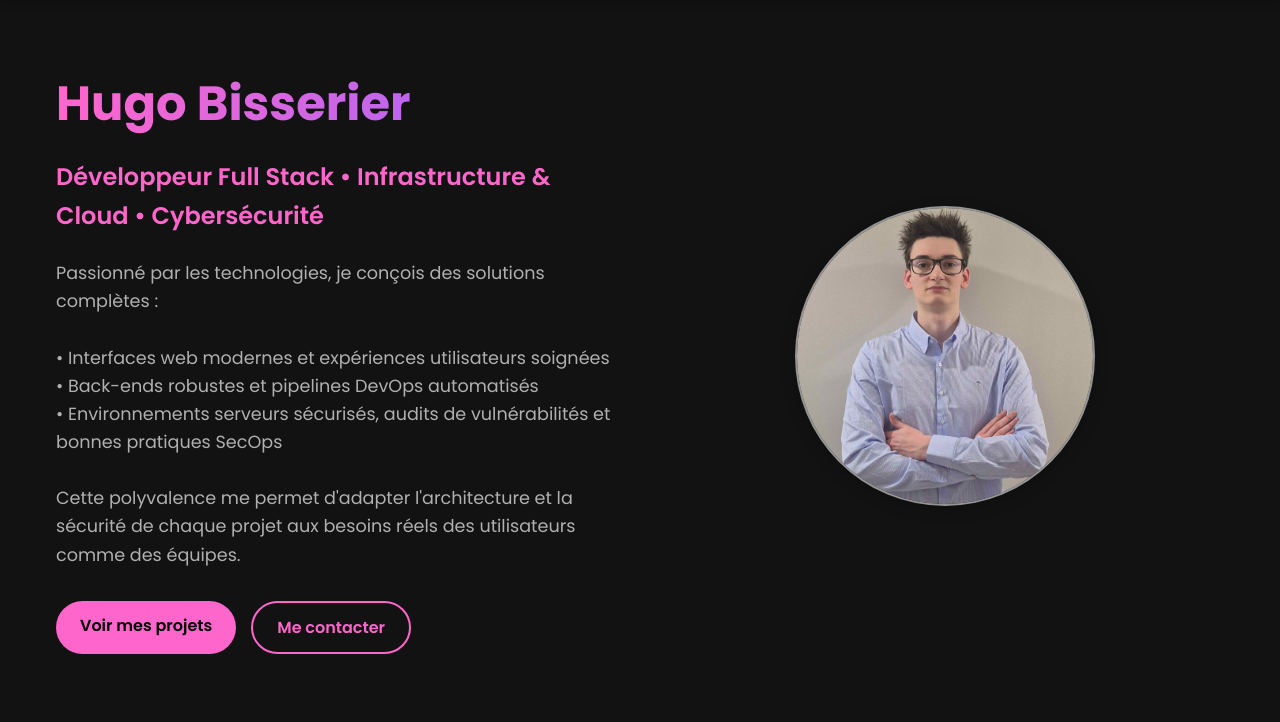
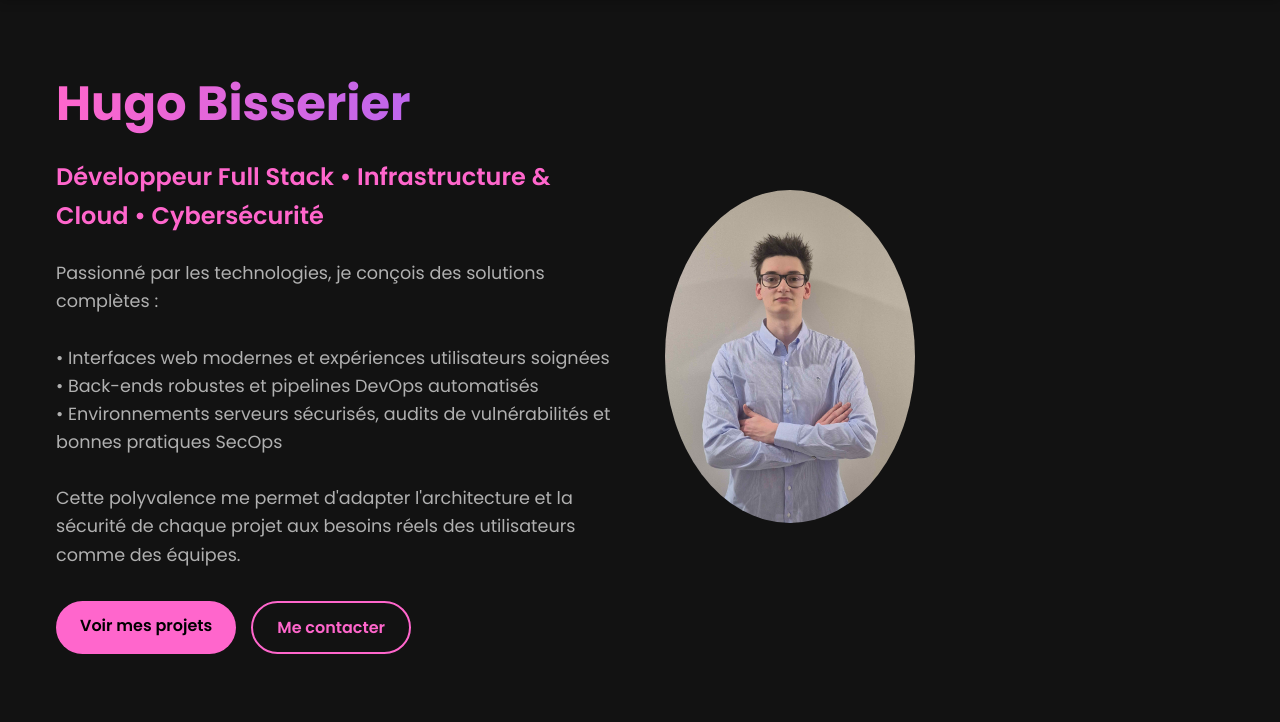
Before and after one commit to MentalOfCrow/dev-portfolio, a PHP site: page / in a window 1280 px wide. Shown: the part 80-802 px from the top of the page. Run offline with PHP 8.4, Linux system fonts and the light colour scheme.

Commit message:
Update home.php

```diff
--- a/views/pages/home.php
+++ b/views/pages/home.php
@@ -16,9 +16,9 @@ $current_page = "home";
                         <a href="/contact" class="btn btn-outline" data-translate="hero_contact_btn">Me contacter</a>
                     </div>
                 </div>
-                <div class="hero-image">
-                    <img src="/assets/images/profile.jpg" alt="Hugo Bisserier">
-                </div>
+                    <div class="profile-image-container">
+                        <img src="/assets/images/profile.jpg" alt="Photo de profil" class="profile-image">
+                    </div>
             </div>
         </div>
     </section>
```
